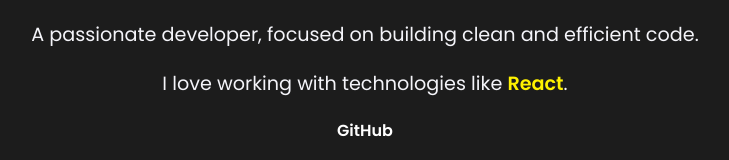
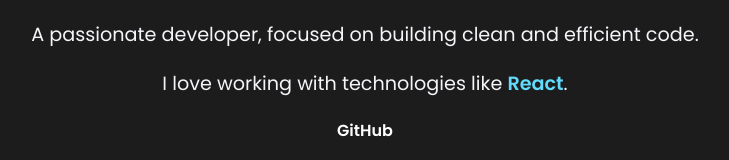
Before and after one commit to obezeq/obezeq, a plain HTML site: page index.html in a window 1280 px wide. Shown: the part 357-517 px from the top of the page, without its empty margins (275-1004 px from the left). Drawn offline with Linux system fonts and the light colour scheme.

Commit message:
Update index.html

```diff
--- a/index.html
+++ b/index.html
@@ -33,7 +33,6 @@
         }
         .typing {
             font-weight: bold;
-            color: #fff200;
         }
         .social-links {
             margin-top: 20px;
@@ -67,11 +66,13 @@
 
     <script>
         const words = ["JavaScript", "React", "Python", "Node.js"];
+        const colors = ["#f7df1e", "#61dafb", "#306998", "#8cc84b"]; // Corresponding colors for each word
         let i = 0;
         let timer;
 
         function typeWriter() {
             let word = words[i].split("");
+            document.querySelector(".typing").style.color = colors[i]; // Change color here
             let loopTyping = function() {
                 if (word.length > 0) {
                     document.querySelector(".typing").innerHTML += word.shift();
```
